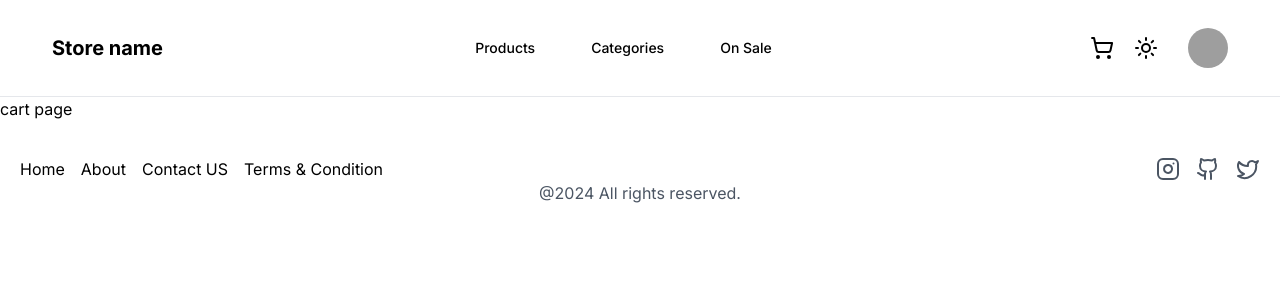
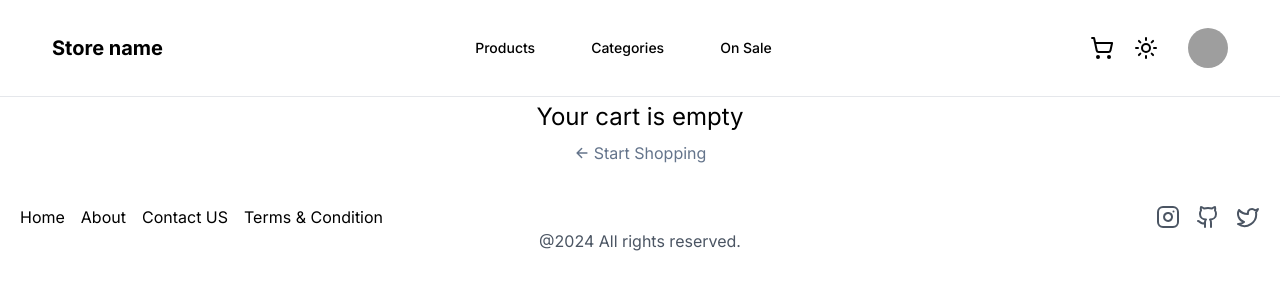
Before and after one commit to Hodlevskyj/termpaperNextjs, a Next.js app: page /cart in a window 1280 px wide. Shown: the top 300 px of the page. Built offline with nearby package versions, Linux system fonts and the light colour scheme; grey boxes are pictures that could not be loaded.

Commit message:
working on cart page

```diff
--- a/hooks/useCart.tsx
+++ b/hooks/useCart.tsx
@@ -1,5 +1,6 @@
 import { CartProductType } from "@/components/ProductDetails";
 import { createContext, useCallback, useContext, useEffect, useState } from "react";
+import toast from 'react-hot-toast';
 
 type CartContextType = {
     cartTotalQty: number;
@@ -30,6 +31,7 @@ export const CartContextProvider = (props: Props) => {
             }else{
                 updatedCart = [product];
             }
+            toast.success('Product added to cart')
             localStorage.setItem('cartItems',JSON.stringify(updatedCart))
             return updatedCart;
         })
--- a/package.json
+++ b/package.json
@@ -26,6 +26,7 @@
     "next-themes": "^0.3.0",
     "react": "^18",
     "react-dom": "^18",
+    "react-hot-toast": "^2.4.1",
     "react-icons": "^5.2.1",
     "tailwind-merge": "^2.2.2",
     "tailwindcss-animate": "^1.0.7"
--- /dev/null
+++ b/src/app/cart/CartComp.tsx
@@ -0,0 +1,66 @@
+"use client"
+import React from 'react'
+import { useCart } from '../../../hooks/useCart'
+import Link from 'next/link';
+import { IoArrowBackOutline } from "react-icons/io5";
+import { Button } from "@/components/ui/button"
+import HorizontalLine from '@/components/ui/HorizontalLine';
+
+
+const CartComp = () => {
+    const { cartProducts } = useCart();
+    if (!cartProducts || cartProducts.length === 0) {
+        return (
+            <div className='flex flex-col items-center'>
+                <p className='text-2xl'>Your cart is empty</p>
+                <div>
+                    <Link href={"/"} className='text-slate-500 flex items-center gap-1 mt-2'>
+                        <IoArrowBackOutline />
+                        <p>Start Shopping</p>
+                    </Link>
+                </div>
+            </div>
+        )
+    }
+    return (
+        <div>
+            <h1 className="scroll-m-20 text-2xl font-extrabold tracking-tight lg:text-4xl text-center">
+                Shopping Cart
+            </h1>
+            <div className='grid grid-cols-5 text-xl gap-4 pb-2 pt-4 items-center'>
+                <div className='col-span-2 justify-self-start'>PRODUCT</div>
+                <div className='justify-self-center'>PRICE</div>
+                <div className='justify-self-center'>QUANTITY</div>
+                <div className='justify-self-end'>TOTAL</div>
+            </div>
+            <div>
+                {cartProducts && cartProducts.map((item) => {
+                    return (
+                        <div key={item.id}>{item.name}</div>
+                    )
+                })}
+            </div>
+
+            <div className='border-t-[3.5px] border-purple-200 py-4 flex justify-between gap-4'>
+                {/* <HorizontalLine /> */}
+                <div>
+                    <Button variant="outline" onClick={() => { }}>Clear Cart</Button>
+                </div>
+                <div>
+                    <div className="font-bold">
+                        <p> $100</p>
+                    </div>
+                    <div>
+                        <Button onClick={() => { }} className='gap-4 px-8 py-4 text-lg'>Order</Button>
+                        <Link href={"/"} className='text-slate-500 flex items-center gap-1 mt-2'>
+                            <IoArrowBackOutline />
+                            <p>Continue Shopping</p>
+                        </Link>
+                    </div>
+                </div>
+            </div>
+        </div>
+    )
+}
+
+export default CartComp
--- a/src/app/cart/page.tsx
+++ b/src/app/cart/page.tsx
@@ -1,9 +1,13 @@
+import Container from '@/components/ui/container'
 import React from 'react'
+import CartComp from './CartComp'
 
 export default function Cart() {
   return (
     <div>
-      cart page
+      <Container>
+        <CartComp />
+      </Container>
     </div>
   )
 }
--- a/src/app/layout.tsx
+++ b/src/app/layout.tsx
@@ -5,6 +5,7 @@ import { ThemeProvider } from "@/components/ThemeProvider";
 import "./globals.css";
 import Footer from "@/components/Footer";
 import CartProvider from "../../providers/CartProvider";
+import { Toaster } from 'react-hot-toast';
 
 const inter = Inter({ subsets: ["latin"] });
 
@@ -22,6 +23,12 @@ export default function RootLayout({
     <html lang="en">
       <body className={inter.className}>
         <ThemeProvider attribute="class" defaultTheme="system" enableSystem>
+          <Toaster toastOptions={{
+            style:{
+              background:'rgb(51 65 85)',
+              color:"#fff"
+            }
+          }}/>
           <CartProvider>
             <Header />
             {children}
```
Also changed, not shown: 1 other file (tests, documents, lock files or other folders).
